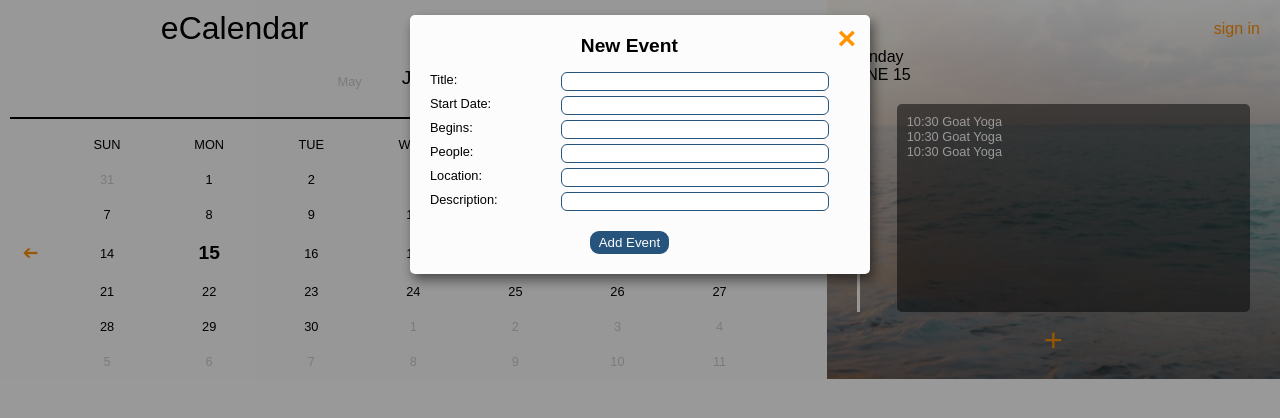
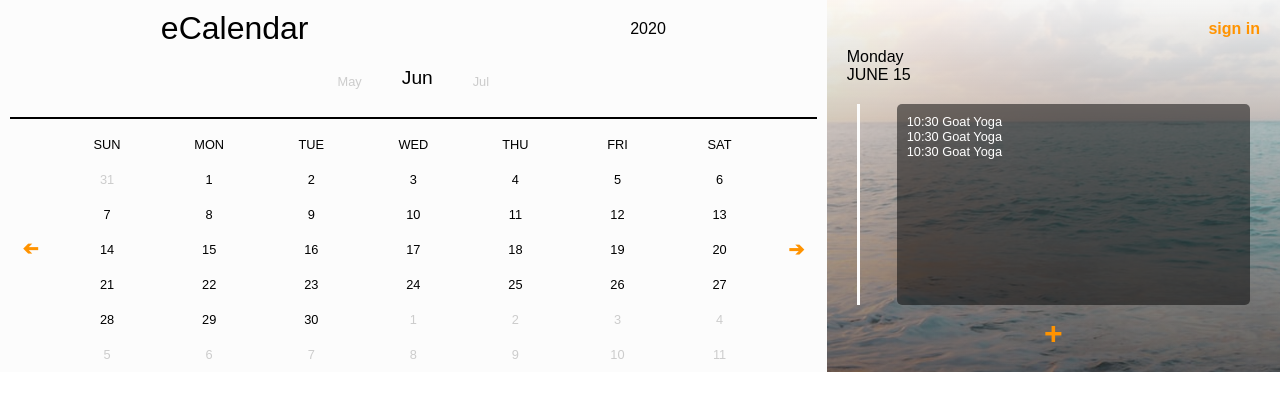
Before and after one commit to clarkj99/Calendar, a React (Create React App) app in the folder calendar-react/: page / in a window 1280 px wide. Shown: the top 418 px of the page. Built offline with nearby package versions, Linux system fonts and the light colour scheme.

Commit message:
functional month change

```diff
--- a/calendar-react/src/features/calendar/Calendar.css
+++ b/calendar-react/src/features/calendar/Calendar.css
@@ -191,8 +191,8 @@ span.active-day.current {
   width: 100%;
   height: 100%;
   overflow: auto;
-  background-color: rgb(0, 0, 0);
-  background-color: rgba(0, 0, 0, 0.4);
+  /* background-color: rgb(0, 0, 0); */
+  background-color: rgba(0, 0, 0, 0.6);
   display: flex;
   flex-direction: column;
   align-items: center;
@@ -213,7 +213,6 @@ span.active-day.current {
 
 .close {
   color: var(--secondary);
-  /* float: right; */
   font-size: var(--largest-font-size);
   font-weight: bold;
   flex: 1;
@@ -226,6 +225,18 @@ span.active-day.current {
   text-decoration: none;
   cursor: pointer;
 }
+
+.text-button {
+  color: var(--secondary);
+  font-weight: bold;
+}
+
+.text-button:hover {
+  color: var(--primary);
+  text-decoration: none;
+  cursor: pointer;
+}
+
 div.modal-form {
   flex: 11;
 }
@@ -235,7 +246,8 @@ div.modal-form button {
 
 span.modal-title {
   font-size: var(--larger-font-size);
-  font-weight: bold;
+  /* font-weight: bold; */
+  text-transform: uppercase;
 }
 
 form {
@@ -258,14 +270,14 @@ form input {
   border: 1px solid var(--primary);
 }
 button {
-  background-color: var(--primary);
-  border: 3px solid var(--primary);
+  background-color: var(--secondary);
+  border: 3px solid var(--secondary);
   border-radius: 9px;
   color: var(--white);
 }
 
 button:hover {
-  background-color: var(--secondary);
-  border: 3px solid var(--secondary);
+  background-color: var(--primary);
+  border: 3px solid var(--primary);
   color: #fff;
 }
--- a/calendar-react/src/features/calendar/Calendar.js
+++ b/calendar-react/src/features/calendar/Calendar.js
@@ -11,22 +11,23 @@ function adjustedMonth(month) {
 
 function calendarDaysJS(day) {
     const days = []
-    day.setDate(1)
-    day.setDate(1 - day.getDay())
+    const tempDate = new Date(day.getTime())
+    tempDate.setDate(1)
+    tempDate.setDate(1 - tempDate.getDay())
     for (let i = 1; i <= 42; i++) {
-        days[i] = { day: day.getDate(), month: day.getMonth() }
-        day.setDate(day.getDate() + 1)
+        days[i] = { day: tempDate.getDate(), month: tempDate.getMonth(), year: tempDate.getYear() }
+        tempDate.setDate(tempDate.getDate() + 1)
     }
     return days
 }
 
 function dateClass(item, month, today) {
-    let dateClass = item.month === month ? "active-day" : "inactive-day"
+    let className = item.month === month ? "active-day" : "inactive-day"
 
-    if (item.day === today) {
-        dateClass += " current"
+    if (item.day === today.getDate() && item.month === today.getMonth() && item.yesr === today.getYear()) {
+        className += " current"
     }
-    return dateClass
+    return className
 }
 
 function eventModal(modalActive, setModalActive) {
@@ -45,11 +46,11 @@ function eventModal(modalActive, setModalActive) {
                         </div>
                         <div>
                             <label>Start Date: </label>
-                            <input type="text" name="title" />
+                            <input name="startdate" type="date" />
 
                         </div>
                         <div><label>Begins:  </label>
-                            <input type="text" name="begins" />
+                            <input name="begins" type="time" />
 
                         </div>
                         <div><label>People:</label>
@@ -77,8 +78,11 @@ const toggleModal = (modalActive, setModalActive) => {
     setModalActive(!modalActive)
 }
 
-const changeMonth = (month) => {
-    alert(month)
+const changeMonth = (number, dateForMonth, setDateForMonth) => {
+    // alert(number)
+    const newDate = new Date(dateForMonth.getTime())
+    newDate.setMonth(dateForMonth.getMonth() + number, 1)
+    setDateForMonth(newDate)
 }
 
 const months = ["Jan", "Feb", "Mar", "Apr", "May", "Jun", "Jul", "Aug", "Sep", "Oct", "Nov", "Dec"];
@@ -90,42 +94,45 @@ const days = ["Sun", "Mon", "Tue", "Wed", "Thu", "Fri", "Sat"];
 const fullDays = ["Sunday", "Monday", "Tuesday", "Wednesday", "Thursday", "Friday", "Saturday"];
 
 export function Calendar() {
-    const [modalActive, setModalActive] = useState(true);
     const today = new Date();
-    const month = today.getMonth();
+
+    const [modalActive, setModalActive] = useState(false);
+    const [dateForMonth, setDateforMonth] = useState(new Date())
+
+    const month = dateForMonth.getMonth();
     const date = today.getDate();
-    const weekday = today.getDay();
+    const weekday = dateForMonth.getDay();
 
     return (
         <div className="section">
             <div className='calendar-box'>
                 <div className="calendar-header">
                     <span className="calendar-title">eCalendar</span>
-                    <span className="calendar-year">{today.getFullYear()}</span>
+                    <span className="calendar-year">{dateForMonth.getFullYear()}</span>
                 </div>
                 <div className="calendar-months">
-                    <span className="inactive-month">{months[adjustedMonth(today.getMonth() - 1)]}</span>
-                    <span>{months[today.getMonth()]}</span>
-                    <span className="inactive-month">{months[adjustedMonth(today.getMonth() + 1)]}</span>
+                    <span className="inactive-month">{months[adjustedMonth(dateForMonth.getMonth() - 1)]}</span>
+                    <span>{months[dateForMonth.getMonth()]}</span>
+                    <span className="inactive-month">{months[adjustedMonth(dateForMonth.getMonth() + 1)]}</span>
                 </div>
                 <div className="h-line">
                     <hr />
                 </div>
                 <div className="calendar-controls">
-                    <span className="calendar-arrow" onClick={() => changeMonth(0)}> {String.fromCharCode(10132)} </span>
+                    <span className="calendar-arrow text-button" onClick={() => changeMonth(-1, dateForMonth, setDateforMonth)}> {String.fromCharCode(10132)} </span>
                     <div className="calendar-body">
                         <div className="calendar-days">
                             {days.map(day => <span key={day}>{day}</span>)}
                         </div>
                         <div className="calendar-dates">
-                            {calendarDaysJS(today).map(item => <span key={item.month + ' ' + item.day} className={dateClass(item, month, date)}>{item.day}</span>)}
+                            {calendarDaysJS(dateForMonth).map(item => <span key={item.month + ' ' + item.day} className={dateClass(item, month, today)}>{item.day}</span>)}
                         </div>
                     </div>
-                    <span className="calendar-arrow" onClick={() => changeMonth(1)}>{String.fromCharCode(10132)}</span>
+                    <span className="calendar-arrow text-button" onClick={() => changeMonth(1, dateForMonth, setDateforMonth)}>{String.fromCharCode(10132)}</span>
                 </div>
             </div>
             <div className="event-box">
-                <div className="event-signin">Sign In</div>
+                <div className="event-signin text-button">Sign In</div>
                 <div className="event-date"><span>{fullDays[weekday]}</span> <span>{fullMonths[month]} {date}</span></div>
 
                 <div className="event-details">
@@ -136,7 +143,7 @@ export function Calendar() {
                         <div>10:30 Goat Yoga</div>
                     </div>
                 </div>
-                <div className="event-create" onClick={() => toggleModal(modalActive, setModalActive)}>+</div>
+                <div className="event-create text-button" onClick={() => toggleModal(modalActive, setModalActive)}>+</div>
             </div>
             {modalActive && eventModal(modalActive, setModalActive)}
         </div>
```
